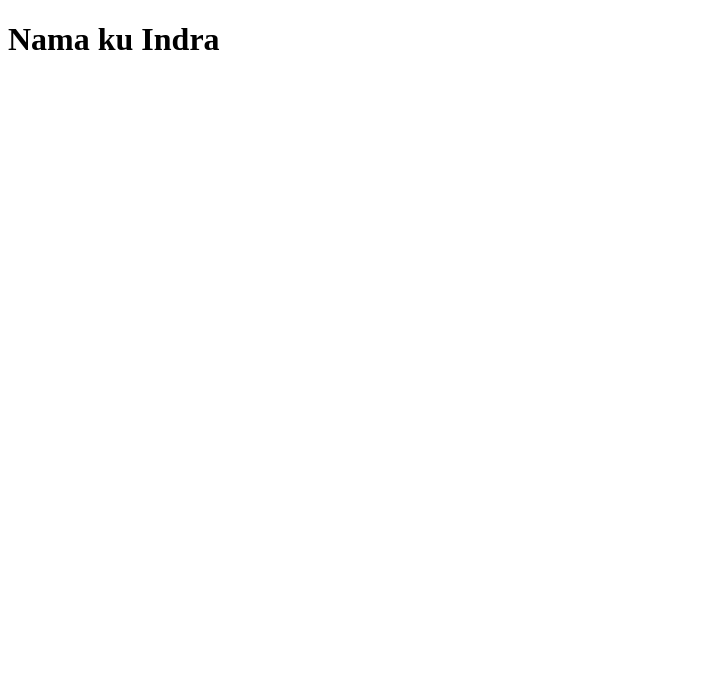
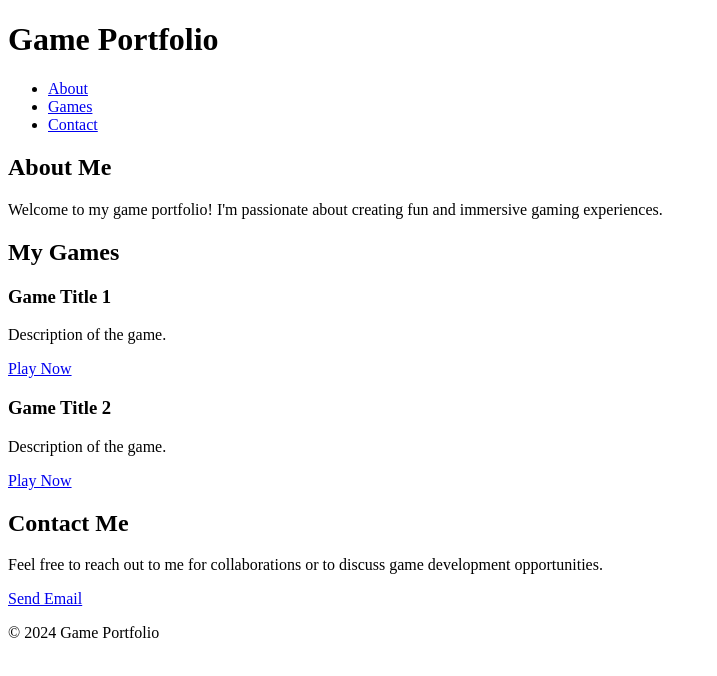
Before and after one commit to Indrapuma/indrapuma.github.io, a plain HTML site: page index.html in a window 1280 px wide. Shown: the whole page, without its empty margins (0-717 px from the left). Drawn offline with Linux system fonts and the light colour scheme.

Commit message:
Update index.html

```diff
--- a/index.html
+++ b/index.html
@@ -2,11 +2,46 @@
 <html lang="en">
 <head>
     <meta charset="UTF-8">
-    <meta http-equiv="X-UA-Compatible" content="IE=edge">
     <meta name="viewport" content="width=device-width, initial-scale=1.0">
-    <title>Document</title>
+    <title>Game Portfolio</title>
+    <link rel="stylesheet" href="styles.css">
 </head>
 <body>
-    <h1>Nama ku Indra</h1>
+    <header>
+        <h1>Game Portfolio</h1>
+        <nav>
+            <ul>
+                <li><a href="#about">About</a></li>
+                <li><a href="#games">Games</a></li>
+                <li><a href="#contact">Contact</a></li>
+            </ul>
+        </nav>
+    </header>
+    <section id="about">
+        <h2>About Me</h2>
+        <p>Welcome to my game portfolio! I'm passionate about creating fun and immersive gaming experiences.</p>
+    </section>
+    <section id="games">
+        <h2>My Games</h2>
+        <div class="game">
+            <h3>Game Title 1</h3>
+            <p>Description of the game.</p>
+            <a href="#">Play Now</a>
+        </div>
+        <div class="game">
+            <h3>Game Title 2</h3>
+            <p>Description of the game.</p>
+            <a href="#">Play Now</a>
+        </div>
+    </section>
+    <section id="contact">
+        <h2>Contact Me</h2>
+        <p>Feel free to reach out to me for collaborations or to discuss game development opportunities.</p>
+        <a href="mailto:your.email@example.com">Send Email</a>
+    </section>
+    <footer>
+        <p>&copy; 2024 Game Portfolio</p>
+    </footer>
+    <script src="script.js"></script>
 </body>
 </html>
```
